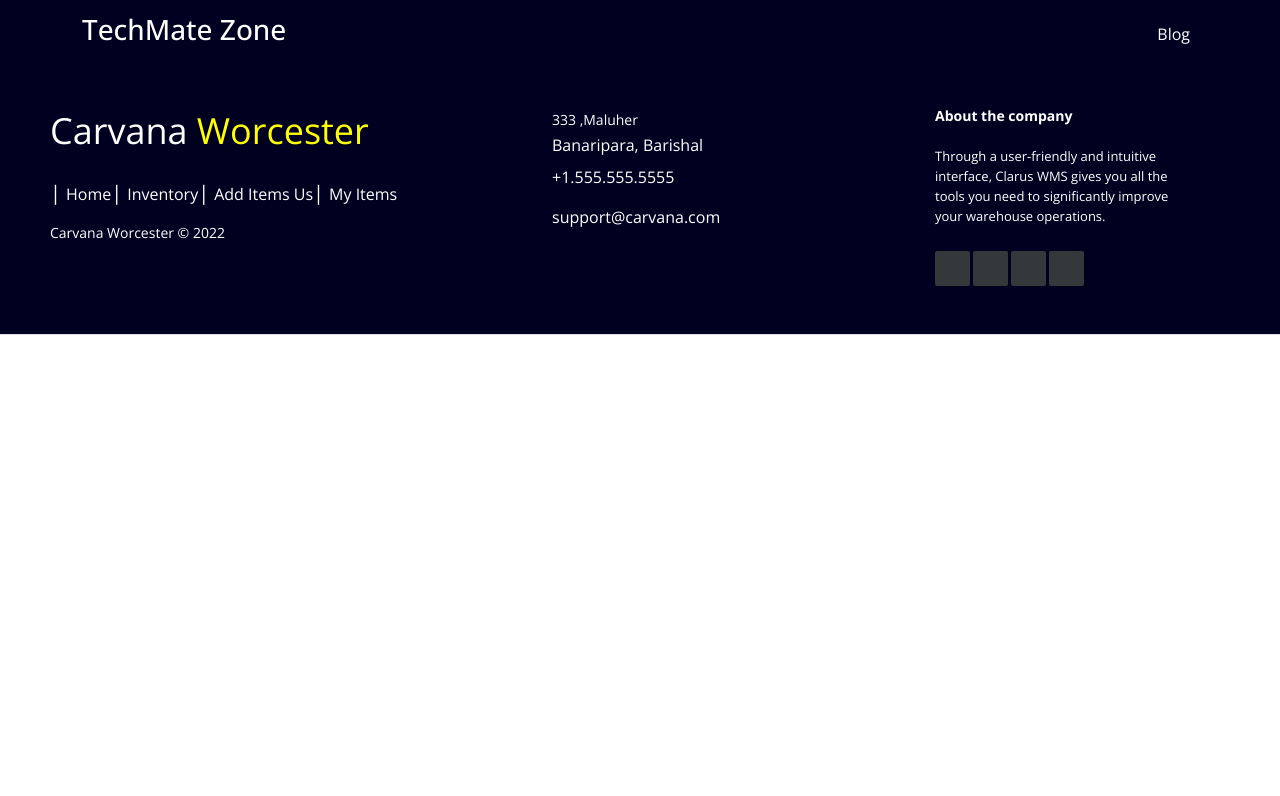
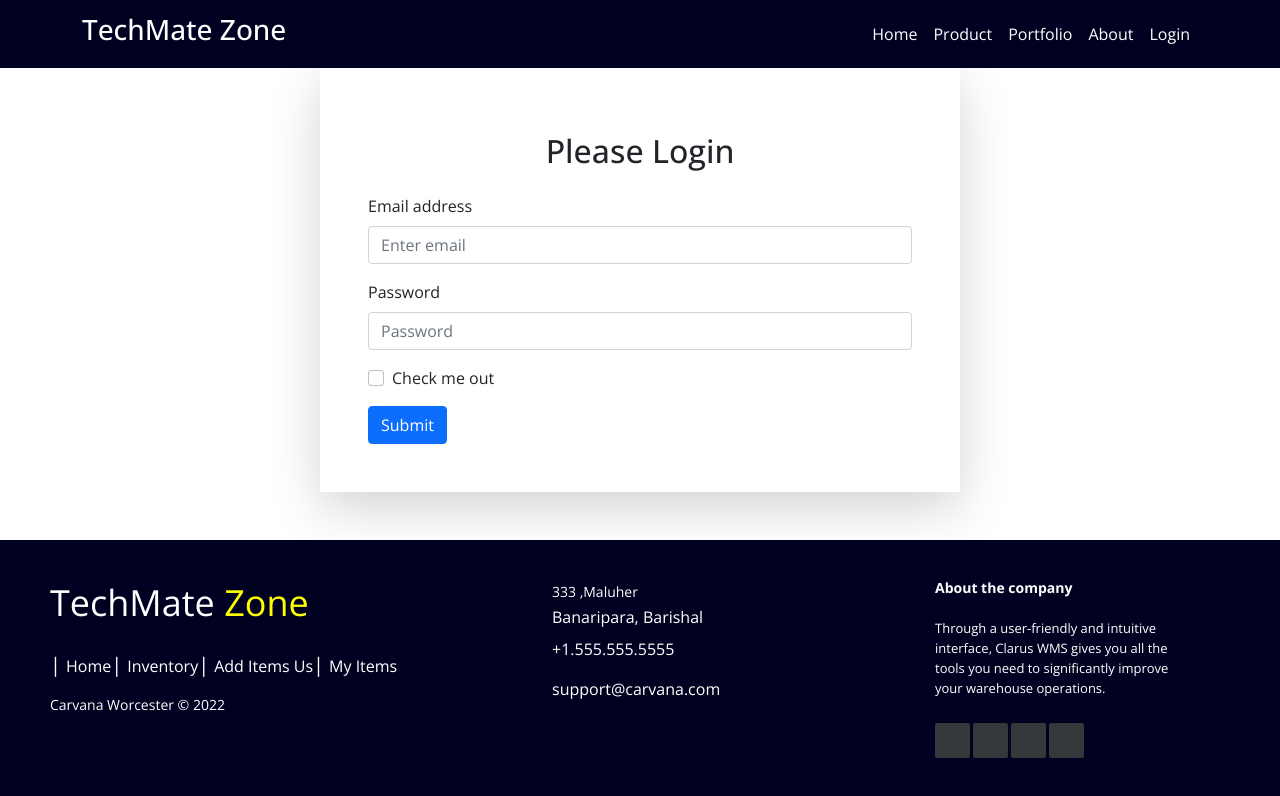
Before and after one commit to web-altaf-1/techmate-zone, a React (Create React App) app: page /login in a window 1280 px wide. Shown: the top 796 px of the page. Built offline with nearby package versions, Linux system fonts and the light colour scheme.

Commit message:
banner was added

```diff
--- a/src/components/Home/Banner/Banner.css
+++ b/src/components/Home/Banner/Banner.css
@@ -11,7 +11,7 @@
     line-height: 1;
     position: absolute;
     text-align: left;
-    top: 150px;
+    top: 200px;
     z-index: 1;
 }
 
--- a/src/components/Home/Banner/Banner.js
+++ b/src/components/Home/Banner/Banner.js
@@ -7,12 +7,12 @@
         <div>
             <div className="banner">
                 <div className="image">
-                    <img src="https://i.ibb.co/z5h61J7/1a-bmw-wanchaishowroom-finedata-1.png" alt="" />
+                    <img src="https://i.ibb.co/qs74Pyk/computer-repair-shop-circuit-boards-and-computer-parts-EFR8-G8.png" alt="" />
                 </div>
-                <div className="details">
-                    <h1>The New Comfort Zone </h1>
+                <div className="details ">
+                    <h1 className=''>The New Comfort Zone </h1>
                     <h1>Unveiling Soon.</h1>
-                    <p>The new C-Class.</p>
+                    <button className='btn btn-primary rounded px-3 text-center'>Get Started</button>
                 </div>
 
             </div>
--- a/src/components/Login/Login/Login.js
+++ b/src/components/Login/Login/Login.js
@@ -1,12 +1,31 @@
 import React from 'react';
+import { Button, Form } from 'react-bootstrap';
 import './Login.css';
 
 const Login = () => {
 
 
     return (
-        <div >
+        <div className='w-50 mx-auto shadow-lg p-5 mb-5'>
+            <h2 className='text-center py-3'>Please Login</h2>
+            <Form>
+                <Form.Group className="mb-3" controlId="formBasicEmail">
+                    <Form.Label>Email address</Form.Label>
+                    <Form.Control type="email" placeholder="Enter email" />
 
+                </Form.Group>
+
+                <Form.Group className="mb-3" controlId="formBasicPassword">
+                    <Form.Label>Password</Form.Label>
+                    <Form.Control type="password" placeholder="Password" />
+                </Form.Group>
+                <Form.Group className="mb-3" controlId="formBasicCheckbox">
+                    <Form.Check type="checkbox" label="Check me out" />
+                </Form.Group>
+                <Button variant="primary" type="submit">
+                    Submit
+                </Button>
+            </Form>
         </div>
     );
 };
--- a/src/components/Shared/Footer/Footer.js
+++ b/src/components/Shared/Footer/Footer.js
@@ -10,7 +10,7 @@
 
                 <div className="footer-left">
 
-                    <h3>Carvana <span>Worcester</span></h3>
+                    <h3>TechMate <span>Zone</span></h3>
 
                     <p className="footer-links">
                         <Nav.Link style={{ padding: '0' }} as={Link} eventKey={1} to="/">Home</Nav.Link>
--- a/src/components/Shared/Header/Header.js
+++ b/src/components/Shared/Header/Header.js
@@ -16,7 +16,11 @@
           </Nav>
 
           <Nav>
-          <Nav.Link className='text-white ' as={Link} to="/blog">Blog</Nav.Link>
+          <Nav.Link className='text-white ' as={Link} to="/">Home</Nav.Link>
+          <Nav.Link className='text-white ' as={Link} to="/product">Product</Nav.Link>
+          <Nav.Link className='text-white ' as={Link} to="/portfolio">Portfolio</Nav.Link>
+          <Nav.Link className='text-white ' as={Link} to="/about">About</Nav.Link>
+          <Nav.Link className='text-white ' as={Link} to="/login">Login</Nav.Link>
 
           </Nav>
           <Nav>
```
